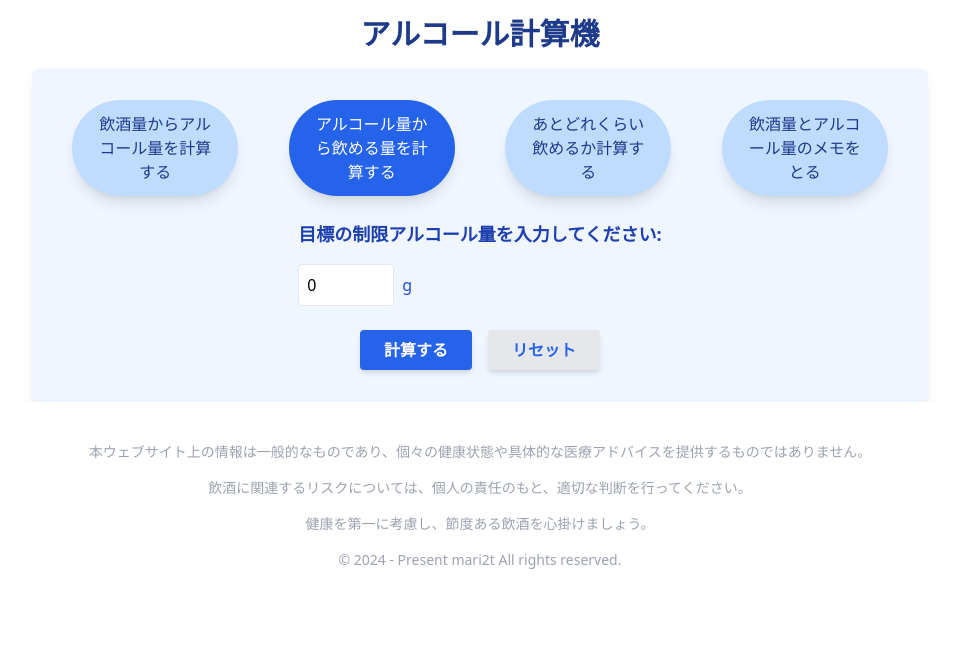
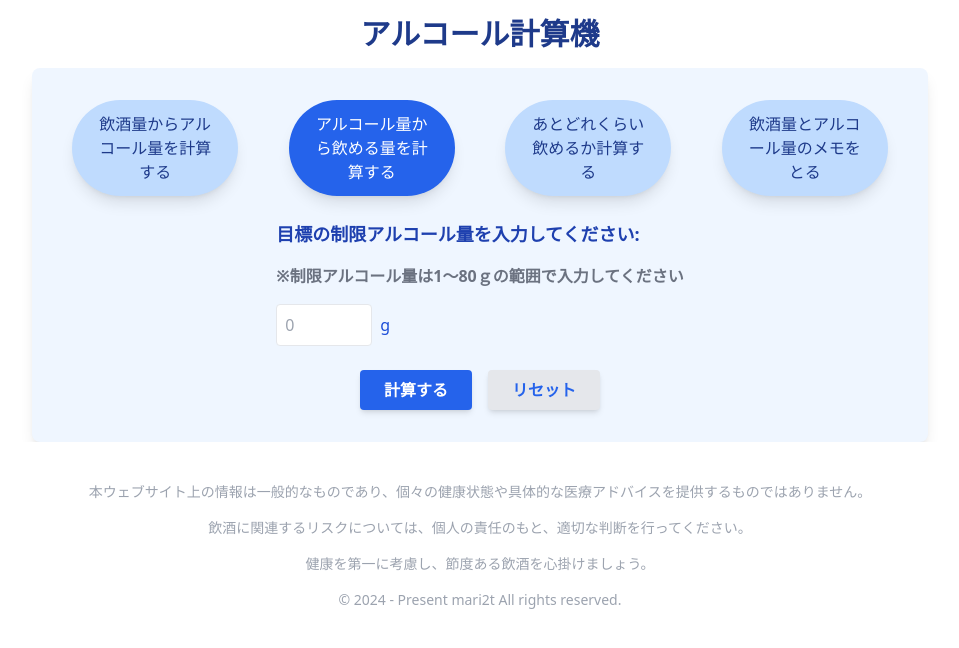
Before and after one commit to mari2t/alcohol_calculator_next, a Next.js app: page / in a window 1280 px wide. Both pictures are taken after a click on the button "アルコール量から飲める量を計算する". Shown: the top 648 px of the page, without its empty margins (160-1119 px from the left). Built offline with nearby package versions, Linux system fonts and the light colour scheme.

Commit message:
fix : 制限アルコール量の範囲設定

```diff
--- a/src/app/components/AlcoholCalculator.tsx
+++ b/src/app/components/AlcoholCalculator.tsx
@@ -31,7 +31,6 @@ const AlcoholCalculator = () => {
   const [percentages, setPercentages] = useState<number[]>(
     new Array(5).fill(0)
   );
-  const [targetAlcohol, setTargetAlcohol] = useState<number>(0);
   const [limitAlcohol, setLimitAlcohol] = useState<number>(0);
   const [resultMessage, setResultMessage] = useState<string>("");
   const [showAmountResults, setShowAmountResults] = useState(false);
@@ -46,6 +45,7 @@ const AlcoholCalculator = () => {
   const [notes, setNotes] = useState<string[]>(
     new Array(volumes.length).fill("")
   );
+  const amountAlert = "制限アルコール量は1～80ｇの範囲で入力してください";
 
   const calculateAlcoholAmount = (): number => {
     return parseFloat(
@@ -59,7 +59,7 @@ const AlcoholCalculator = () => {
     );
   };
 
-  const calculateVolumesForTargetAlcohol = (): {
+  const calculateVolumesForLimitAlcohol = (): {
     percentage: number;
     volume: string;
   }[] => {
@@ -68,7 +68,7 @@ const AlcoholCalculator = () => {
       results.push({
         percentage: percentage,
         volume: (
-          targetAlcohol /
+          limitAlcohol /
           (percentage / 100) /
           ALCOHOL_COEFFICIENT
         ).toFixed(1),
@@ -118,7 +118,7 @@ const AlcoholCalculator = () => {
   const resetAllValues = () => {
     setVolumes(new Array(5).fill(0));
     setPercentages(new Array(5).fill(0));
-    setTargetAlcohol(0);
+    setLimitAlcohol(0);
     setLimitAlcohol(0);
     setResultMessage("");
     setShowAmountResults(false);
@@ -168,12 +168,12 @@ const AlcoholCalculator = () => {
       )}
       {calculationType === "type2" && (
         <CalculateAmount
-          targetAlcohol={targetAlcohol}
+          limitAlcohol={limitAlcohol}
           showAmountResults={showAmountResults}
-          ShowAlcoholPercentages={ShowAlcoholPercentages}
+          amountAlert={amountAlert}
           setShowAmountResults={setShowAmountResults}
-          setTargetAlcohol={setTargetAlcohol}
-          calculateVolumesForTargetAlcohol={calculateVolumesForTargetAlcohol}
+          setLimitAlcohol={setLimitAlcohol}
+          calculateVolumesForLimitAlcohol={calculateVolumesForLimitAlcohol}
           resetAll={resetAllValues}
         />
       )}
@@ -184,6 +184,7 @@ const AlcoholCalculator = () => {
           limitAlcohol={limitAlcohol}
           ShowAlcoholPercentages={ShowAlcoholPercentages}
           showRemainingResults={showRemainingResults}
+          amountAlert={amountAlert}
           setVolumes={setVolumes}
           setPercentages={setPercentages}
           setLimitAlcohol={setLimitAlcohol}
--- a/src/app/components/CalculateAmount.tsx
+++ b/src/app/components/CalculateAmount.tsx
@@ -1,34 +1,44 @@
 "use client";
 import React from "react";
+import { useState } from "react";
 
 type CalculateAmountProps = {
-  targetAlcohol: number;
-  ShowAlcoholPercentages: number[];
-  setTargetAlcohol: (value: number) => void;
-  calculateVolumesForTargetAlcohol: () => Array<{
+  limitAlcohol: number;
+  showAmountResults: boolean;
+  amountAlert: string;
+  setLimitAlcohol: (value: number) => void;
+  calculateVolumesForLimitAlcohol: () => Array<{
     percentage: number;
     volume: string;
   }>;
   resetAll: () => void;
-  showAmountResults: boolean;
   setShowAmountResults: (value: boolean) => void;
 };
 
 const CalculateAmount: React.FC<CalculateAmountProps> = ({
-  targetAlcohol,
+  limitAlcohol,
   showAmountResults,
-  ShowAlcoholPercentages,
-  setTargetAlcohol,
-  calculateVolumesForTargetAlcohol,
+  amountAlert,
+  setLimitAlcohol,
+  calculateVolumesForLimitAlcohol,
   setShowAmountResults,
   resetAll,
 }) => {
+  const [inputTargetAlcohol, setInputAlcohol] = useState<number>(0);
+
   const handleCalculateClick = () => {
-    if (targetAlcohol === 0) {
+    if (inputTargetAlcohol === 0) {
       alert("目標の制限アルコール量を入力してください");
+    } else if (inputTargetAlcohol < 1 || inputTargetAlcohol > 80) {
+      alert(amountAlert);
     } else {
+      setLimitAlcohol(inputTargetAlcohol);
       setShowAmountResults(true);
     }
+  };
+  const handleReset = () => {
+    resetAll(); // 既存のリセット処理
+    setInputAlcohol(0); // inputTargetAlcohol の値をリセット
   };
   return (
     <div className="flex flex-col items-center justify-center">
@@ -36,12 +46,18 @@ const CalculateAmount: React.FC<CalculateAmountProps> = ({
         <h2 className="text-lg font-semibold mb-4 text-blue-800">
           目標の制限アルコール量を入力してください:
         </h2>
+        <h3 className="text-base font-semibold mb-4 text-gray-500">
+          ※{amountAlert}
+        </h3>
         <div className="flex items-center mb-6">
           <input
             type="number"
-            placeholder="Target Alcohol Amount"
-            value={targetAlcohol}
-            onChange={(e) => setTargetAlcohol(parseFloat(e.target.value))}
+            placeholder="0"
+            value={inputTargetAlcohol || ""} // NaN の場合は空文字列を表示
+            onChange={(e) => {
+              const value = e.target.value;
+              setInputAlcohol(value === "" ? 0 : parseFloat(value)); // 空文字の場合は 0 を設定
+            }}
             className="border p-2 w-24 rounded mr-2"
           />
           <span className="text-blue-700">g</span>
@@ -55,14 +71,14 @@ const CalculateAmount: React.FC<CalculateAmountProps> = ({
           </button>
           <button
             className="px-6 py-2 rounded bg-gray-200 text-blue-600 font-semibold shadow-md transition duration-300 ease-in-out transform hover:scale-105 hover:bg-blue-300 hover:text-blue-900"
-            onClick={resetAll}
+            onClick={handleReset}
           >
             リセット
           </button>
           {showAmountResults && (
             <div className="mt-4">
               <h3 className="text-lg font-semibold text-blue-800">
-                飲める量は…
+                制限アルコール量 {limitAlcohol} gで飲める量は…
               </h3>
               <div className="mt-4 overflow-x-auto">
                 <table className="min-w-full table-auto">
@@ -73,7 +89,7 @@ const CalculateAmount: React.FC<CalculateAmountProps> = ({
                     </tr>
                   </thead>
                   <tbody>
-                    {calculateVolumesForTargetAlcohol().map((result, index) => (
+                    {calculateVolumesForLimitAlcohol().map((result, index) => (
                       <tr
                         key={index}
                         className={`${
--- a/src/app/components/CalculateRemaining.tsx
+++ b/src/app/components/CalculateRemaining.tsx
@@ -1,11 +1,13 @@
 "use client";
 import React from "react";
+import { useState } from "react";
 
 type CalculateRemainingProps = {
   volumes: number[];
   percentages: number[];
   limitAlcohol: number;
   ShowAlcoholPercentages: number[];
+  amountAlert: string;
   setVolumes: (volumes: number[]) => void;
   setPercentages: (percentages: number[]) => void;
   setLimitAlcohol: (value: number) => void;
@@ -26,6 +28,7 @@ const CalculateRemaining: React.FC<CalculateRemainingProps> = ({
   limitAlcohol,
   ShowAlcoholPercentages,
   showRemainingResults,
+  amountAlert,
   setVolumes,
   setPercentages,
   setLimitAlcohol,
@@ -35,10 +38,14 @@ const CalculateRemaining: React.FC<CalculateRemainingProps> = ({
   setShowRemainingResults,
   resetAll,
 }) => {
+  const [inputTargetAlcohol, setInputAlcohol] = useState<number>(0);
   const handleCalculate = () => {
-    if (limitAlcohol === 0) {
-      alert("制限アルコール量を入力してください");
+    if (inputTargetAlcohol === 0) {
+      alert("目標の制限アルコール量を入力してください");
+    } else if (inputTargetAlcohol < 1 || inputTargetAlcohol > 80) {
+      alert(amountAlert);
     } else {
+      setLimitAlcohol(inputTargetAlcohol);
       setShowRemainingResults(true);
     }
   };
@@ -100,11 +107,17 @@ const CalculateRemaining: React.FC<CalculateRemainingProps> = ({
         <h2 className="text-lg font-semibold mb-4 text-blue-800">
           制限アルコール量を入力してください:
         </h2>
+        <h3 className="text-base font-semibold mb-4 text-gray-500">
+          ※{amountAlert}
+        </h3>
         <input
           type="number"
-          placeholder="Limit Alcohol Amount"
-          value={limitAlcohol}
-          onChange={(e) => setLimitAlcohol(parseFloat(e.target.value))}
+          placeholder="0"
+          value={inputTargetAlcohol || ""} // NaN の場合は空文字列を表示
+          onChange={(e) => {
+            const value = e.target.value;
+            setInputAlcohol(value === "" ? 0 : parseFloat(value)); // 空文字の場合は 0 を設定
+          }}
           className="border p-2 w-24 rounded mr-2"
         />
         <span className="text-blue-700">g</span>
@@ -125,10 +138,13 @@ const CalculateRemaining: React.FC<CalculateRemainingProps> = ({
         {showRemainingResults && (
           <div className="mt-6">
             <p className="text-xl font-semibold text-blue-900">
-              摂取アルコール量…　{calculateAlcoholAmount()} g
+              制限アルコール量　{limitAlcohol} g
             </p>
             <p className="text-xl font-semibold text-blue-900">
-              制限アルコール量まであと…　{calculateRemainingAlcohol()} g
+              摂取アルコール量　{calculateAlcoholAmount()} g
+            </p>
+            <p className="text-xl font-semibold text-blue-900">
+              あと　{calculateRemainingAlcohol()} g
             </p>
           </div>
         )}
@@ -137,7 +153,7 @@ const CalculateRemaining: React.FC<CalculateRemainingProps> = ({
           calculateRemainingAlcohol() > 0.4 ? (
             <div className="mt-4">
               <h3 className="text-lg font-semibold text-blue-800">
-                あと飲めるの量は…
+                飲めるの量は…
               </h3>
               <div className="mt-4 overflow-x-auto">
                 <table className="min-w-full table-auto">
```
Also changed, not shown: 1 other file (tests, documents, lock files or other folders).
